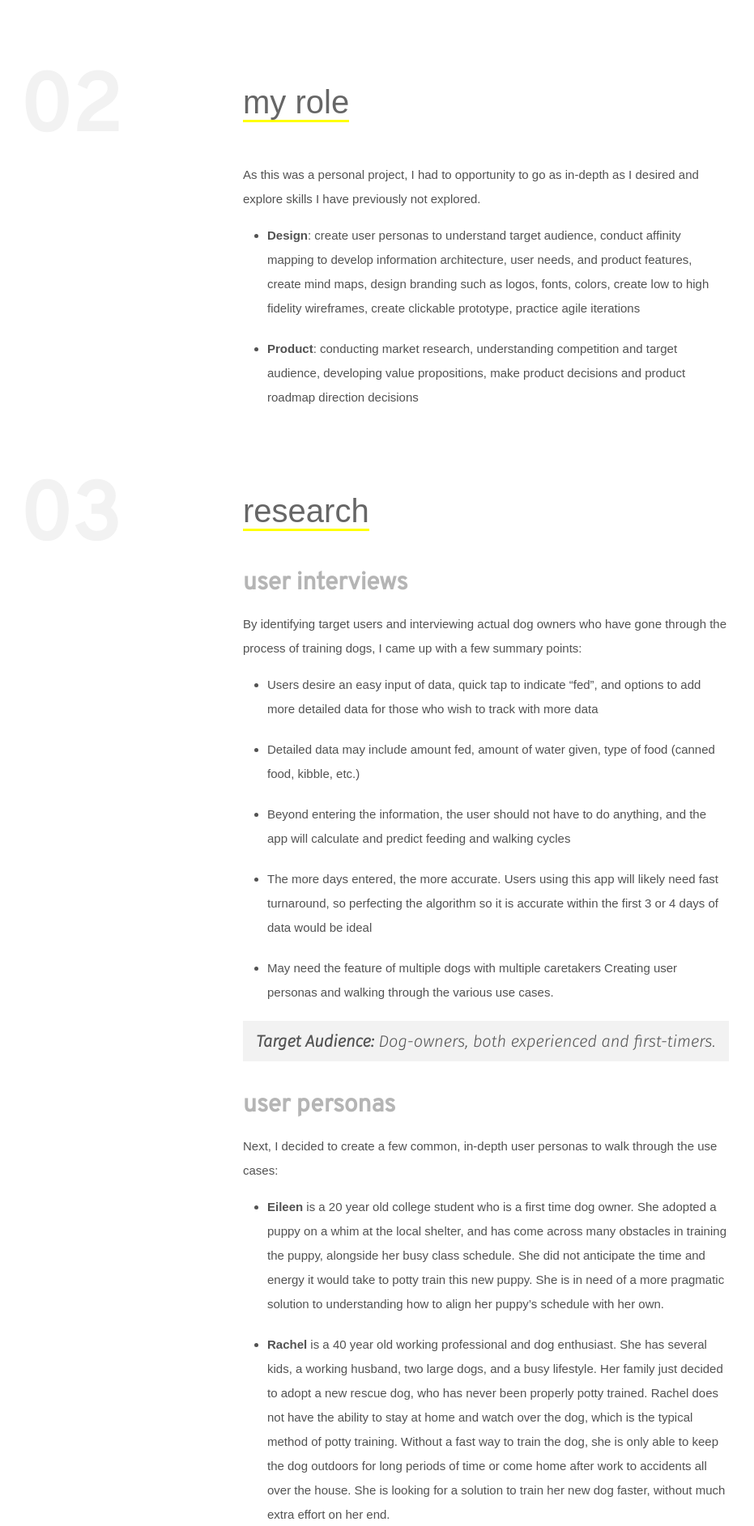
After one commit to krystinadiao/krystinadiao.github.io, a PHP site: page /doordash.html in a window 1280 px wide. The commit adds this page. Shown: the part 2734-4619 px from the top of the page at 81% size, without its empty margins (40-971 px from the left). Run offline with PHP 8.4, Linux system fonts and the light colour scheme; some libraries are stand-ins or nearby versions.

Commit message:
no message

```diff
--- /dev/null
+++ b/doordash.html
@@ -0,0 +1,507 @@
+<!DOCTYPE html>
+<html>
+<head>
+  <title>DoorDash Redesign - Krystina Diao</title>
+  <meta charset="utf-8">
+  <meta name="viewport" content="width=device-width, initial-scale=1">
+
+
+  	<link rel="apple-touch-icon" sizes="57x57" href="favicon/apple-icon-57x57.png">
+  	<link rel="apple-touch-icon" sizes="60x60" href="favicon/apple-icon-60x60.png">
+  	<link rel="apple-touch-icon" sizes="72x72" href="favicon/apple-icon-72x72.png">
+  	<link rel="apple-touch-icon" sizes="76x76" href="favicon/apple-icon-76x76.png">
+  	<link rel="apple-touch-icon" sizes="114x114" href="favicon/apple-icon-114x114.png">
+  	<link rel="apple-touch-icon" sizes="120x120" href="favicon/apple-icon-120x120.png">
+  	<link rel="apple-touch-icon" sizes="144x144" href="favicon/apple-icon-144x144.png">
+  	<link rel="apple-touch-icon" sizes="152x152" href="favicon/apple-icon-152x152.png">
+  	<link rel="apple-touch-icon" sizes="180x180" href="favicon/apple-icon-180x180.png">
+  	<link rel="icon" type="image/png" sizes="192x192"  href="favicon/android-icon-192x192.png">
+  	<link rel="icon" type="image/png" sizes="32x32" href="favicon/favicon-32x32.png">
+  	<link rel="icon" type="image/png" sizes="96x96" href="favicon/favicon-96x96.png">
+  	<link rel="icon" type="image/png" sizes="16x16" href="favicon/favicon-16x16.png">
+  	<link rel="manifest" href="favicon/manifest.json">
+  	<meta name="msapplication-TileColor" content="#ffffff">
+  	<meta name="msapplication-TileImage" content="favicon/ms-icon-144x144.png">
+  	<meta name="theme-color" content="#ffffff">
+
+  <script type="text/javascript" src="https://code.jquery.com/jquery-1.9.1.js"></script>
+  <script type="text/javascript" src="jquery.interactive_bg.js"></script>
+  <link rel="stylesheet" type="text/css" href="style.css" />
+  <link rel="stylesheet" href="animate.css">
+  <link rel="stylesheet" href="https://cdn.rawgit.com/michalsnik/aos/2.0.4/dist/aos.css" />
+  <!-- Latest compiled and minified CSS -->
+  <link rel="stylesheet" href="bootstrap.css">
+
+  <link rel="stylesheet" href="https://cdnjs.cloudflare.com/ajax/libs/font-awesome/4.6.3/css/font-awesome.min.css">
+  <link href="https://fonts.googleapis.com/css?family=Overpass" rel="stylesheet">
+  <link href="https://fonts.googleapis.com/css?family=Fira+Sans:300i" rel="stylesheet">
+
+  <script type="text/javascript" src="customscripts.js"></script>
+
+  <link rel="stylesheet" href="lightbox2-master/dist/css/lightbox.css" type="text/css" >
+
+  <script src="jquery.nav.js"></script>
+  <script src='jquery.scrollto.js'></script>
+
+  <script src="/fonts.js"></script>
+
+
+  <link rel="stylesheet" type="text/css" href="slick/slick.css">
+  <link rel="stylesheet" type="text/css" href="slick/slick-theme.css">
+
+
+
+
+  <script>
+  (function(i,s,o,g,r,a,m){i['GoogleAnalyticsObject']=r;i[r]=i[r]||function(){
+    (i[r].q=i[r].q||[]).push(arguments)},i[r].l=1*new Date();a=s.createElement(o),
+    m=s.getElementsByTagName(o)[0];a.async=1;a.src=g;m.parentNode.insertBefore(a,m)
+  })(window,document,'script','https://www.google-analytics.com/analytics.js','ga');
+
+  ga('create', 'UA-75921805-1', 'auto');
+  ga('send', 'pageview');
+
+  </script>
+</head>
+<body class="subpages">
+  <header class="nav-start">
+
+    <center>
+
+      <div class="name" >
+        <div class="tooltip">
+          <a href="climb.html"><i class="fa fa-angle-left arrow" aria-hidden="true"></i><span class="tooltip tooltiptext">Climb.gg</span></a>
+        </div>
+        &nbsp;
+        <span><a href="http://krystinadiao.com">krystina diao</a></span>
+        &nbsp;
+        <div class="tooltip">
+          <a href="league-mobile.html"><i class="fa fa-angle-right arrow" aria-hidden="true"></i><span class="tooltiptext">League Mobile Redesign</span></a>
+        </div>
+      </div class="name">
+
+    </center>
+
+
+  </header>
+
+  <div class="main" id="top">
+    <div class="cover" style="background-color:#fff; padding-top:12vh;">
+
+      <div data-aos="fade-up">
+        <h1>
+          DoorDash Redesign<span style="color:#fda57d;">.</span>
+        </h1>
+
+      </div>
+      <br/>
+
+      <div data-aos="fade-up">
+        <img src="pawtty/mainmockup.png" class="mockupimg-wide"/><br/>
+      </div>
+
+      <div data-aos="fade-up" >
+        <div class="card-row">
+          <div class="card" >
+
+            <h5>  <img src="icons/context.svg" class="icon" /> context </h5>
+            This project idea began when I adopted a dog that was not potty trained.  I faced problems such as timing walking and feeding, and coordinating schedules.  I decided to create an app concept that would smartly tackle these issues.
+            </div>
+
+            <div class="card">
+              <h5><img src="icons/me.svg" class="icon" />my role</h5>
+            As this was a personal app concept design project, I took in hand all parts of the design, product decisions, market research, and user research.
+            </div>
+
+            <div class="card">
+              <h5><img src="icons/research.svg" class="icon" />research</h5>
+              <ul class="card-list">
+                <li>Identify target users, interview sample of dog owners, and create user personas</li>
+                <li>Conduct market research on competitive services</li>
+              </ul>
+            </div>
+
+            <div class="card">
+              <h5><img src="icons/value.svg" class="icon" />value prop</h5>
+              <ul class="card-list">
+                  <li>Algorithmic core that takes user inputed data over time and calculates the dog’s patterns</li>
+                  <li>Allows multiple owners to synchronize schedules</li>
+                </ul>
+              </div>
+
+
+              <div class="card">
+                <h5><img src="icons/process.svg" class="icon" />process</h5>
+                <ul class="card-list">
+                  <li>Conduct user research and market analysis to understand audience and business environment</li>
+                  <li>Delve into wireframing, logo design, and iterate with designs</li>
+                </ul>
+              </div>
+
+
+              <div class="card">
+                <h5><img src="icons/results.svg" class="icon" />results & takeaways</h5>
+                <ul class="card-list">
+                  <li>The value behind market analysis - understanding competitors allows better understanding of the audience</li>
+                  <li>How to build the bridge and overlaps between product management and product design</li>
+                  <li>Learning more about the Apple iOS Design Principles</li>
+                </ul>
+                  </div>
+
+
+                </div></div>
+              </div>
+
+            </div>
+
+
+
+<img src="pawtty/isometricpreview.png" width="90%">
+
+
+
+            <div data-aos="fade-up" >
+              <div class="number">01</div>
+
+              <div class="container-dark">
+
+
+
+                <h4>  <span class="hello-dark">context</span></h4>
+
+                This redesign was created as part of my application to the KPCB Design Fellows.
+
+                <div class="blockquote"><b>Goal:</b> Redesign a feature of DoorDash to improve intuitiveness and user experience.</div>
+
+
+                Taking on this project, I was very excited to get to know DoorDash better.  Food delivery is a huge guilty pleasure of mine, and I love seeing the surge in competitors and trying out the different services.  Though I've had experiences with UberEats, Favor, and Postmates, I was excited to try out DoorDash for this assignment.  This allows me to have a fair comparison with other services, while maintaining a fresh view of DoorDash.<br/><br/>
+
+                I will be focusing on redesigning and improving <b>user experience</b> throughout the mobile and web applications.  As DoorDash is already an extremely well-designed service with engineers, designers, product managers, etc. working full time to create and improve the product, I opted against creation of new features or drastic changes in the design or product.  I wanted to focus, instead, on improving existing features, from a fresh perspective, while undergoing the user research process.
+                </div>
+            </div>
+
+            <div data-aos="fade-up" >
+
+              <div class="number">02</div>
+
+              <div class="container-dark">
+
+                <h4>  <span class="hello-dark">my role</span></h4>
+                As this was a personal project, I had to opportunity to go as in-depth as I desired and explore skills I have previously not explored.
+
+                <ul class="takeaways">
+                  <li><b>Design</b>: create user personas to understand target audience, conduct affinity mapping to develop information architecture, user needs, and product features, create mind maps, design branding such as logos, fonts, colors, create low to high fidelity wireframes, create clickable prototype, practice agile iterations</li>
+                  <li><b>Product</b>: conducting market research, understanding competition and target audience, developing value propositions, make product decisions and product roadmap direction decisions</li>
+                </ul>
+              </div>
+
+            </div>
+
+            <div data-aos="fade-up" >
+              <div class="number">03</div>
+
+              <div class="container-dark">
+
+                <h4>  <span class="hello-dark">research</span></h4>
+
+                <div class="subheader">User Interviews</div>
+
+                By identifying target users and interviewing actual dog owners who have gone through the process of training dogs, I came up with a few summary points:<br/>
+
+                <ul class="takeaways">
+                <li>Users desire an easy input of data, quick tap to indicate “fed”, and options to add more detailed data for those who wish to track with more data</li>
+                <li>Detailed data may include amount fed, amount of water given, type of food (canned food, kibble, etc.)</li>
+                <li>Beyond entering the information, the user should not have to do anything, and the app will calculate and predict feeding and walking cycles</li>
+                <li>The more days entered, the more accurate. Users using this app will likely need fast turnaround, so perfecting the algorithm so it is accurate within the first 3 or 4 days of data would be ideal</li>
+                <li>May need the feature of multiple dogs with multiple caretakers
+                Creating user personas and walking through the various use cases.</li>
+                </ul>
+
+                <div class="blockquote"><b>Target Audience:</b> Dog-owners, both experienced and first-timers.</div>
+
+                <div class="subheader">User Personas</div>
+
+                Next, I decided to create a few common, in-depth user personas to walk through the use cases:<br/>
+
+                <ul class="takeaways">
+                  <li><b>Eileen</b> is a 20 year old college student who is a first time dog owner. She adopted a puppy on a whim at the local shelter, and has come across many obstacles in training the puppy, alongside her busy class schedule. She did not anticipate the time and energy it would take to potty train this new puppy. She is in need of a more pragmatic solution to understanding how to align her puppy’s schedule with her own.</li>
+
+                  <li><b>Rachel</b> is a 40 year old working professional and dog enthusiast. She has several kids, a working husband, two large dogs, and a busy lifestyle. Her family just decided to adopt a new rescue dog, who has never been properly potty trained. Rachel does not have the ability to stay at home and watch over the dog, which is the typical method of potty training. Without a fast way to train the dog, she is only able to keep the dog outdoors for long periods of time or come home after work to accidents all over the house. She is looking for a solution to train her new dog faster, without much extra effort on her end.</li>
+
+                  <li><b>Lucy</b> is a 15 year old high school student who runs her own dog sitting and dog training business. She offers services such as taking care of dogs while the owners are away, as well as taking puppies and new rescue dogs for a couple weeks to train for a busy owner. It is typically difficult for Lucy to instill potty training techniques on the dogs over such a short period of time. She is looking for something that will help expedite the training process, so she can complete potty training in a set amount of days for customers, and build a more competitive business.</li>
+                </ul>
+
+                <div class="subheader">Key takeaways from user research</div>
+                <ul class="takeaways">
+                <li>With a very targeted user base, how will this app grow? In addition, once people are done potty training a new dog, the application will likely be not needed anymore. How can I make it consistently add value to the user’s life?</li>
+                <li>Focusing on just potty training tracking, or also expanding to walking and exercise tracking? This may be of use to families or people sharing a dog with varied schedules, for each individual to easily view when the dog was last walked and for how long. Would this detract focus from the main use of the app?</li>
+              </ul>
+
+              <div class="subheader">Market Research</div>
+              I decided to continue my research by researching current competitive services in the same market.  This allows me to better understand not only who the potential competitors are, but also the market environment, as well as what customers are or are not happy with in the current existing services.
+
+              <ul class="takeaways">
+              <li><b><a href="http://www.puddleandpile.com/" target="_blank">Puddle & Pile</a> (iOS and Android app — $1.99)</b>:
+
+              App solely focused on tracking and learning a dog’s toilet behavior, promising no guesswork after a few days of data. The concept is well thought out, but the user experience is lacking and not very intuitive. Critical reviews include difficult to edit/read past inputs, no option to track more than one dog, and the inability for multiple users to access the same dog data.</li>
+
+              <li><b><a href="http://www.pawtracksapp.com/" target="_blank">Paw Tracks</a> (iOS app — Free)</b>:
+
+              Focuses on the aspect of logging using the bathroom while walking, length of walks, time of walks, and who took the walk. The app allows multiple dogs and multiple users to share a dog. Primary use is not for toilet training a dog, but rather for syncing with multiple users on when the dog has walked and pooped/peed. Negative reviews include buggy data after multiple uses,user interface problems, lack of data visualizations, and constant server errors.</li>
+
+              <li><b><a href="http://www.poopeepuppy.com/" target="_blank">PooPee Puppy</a> (iOS app — Discontinued)</b>:
+
+              This app received a good amount of attention while it was out, but now it is currently under construction, with no date of returning. It features a three button interface for entering when the dog has peed, pooped, or had an accident. Beyond that, you can view the dog’s progress and receive notifications when the dog is expected to need to use the bathroom again.</li>
+
+            </ul>
+              </div>
+
+            </div>
+
+            <div data-aos="fade-up" >
+              <div class="number">04</div>
+              <div class="container-dark">
+
+                <h4>  <span class="hello-dark">value prop</span></h4>
+
+                By gathering market data and overlaying that with the purpose and context of creating this app, I was able to gather some important points that make Pawtty more valuable or unique in its offerings:
+
+                <ul class="takeaways">
+                  <li>Manual input of data, similar to the competitor apps, but Pawtty will feature an algorithmic core that takes this user inputed data and extrapolate, predict, and learn based off of the patterns</li>
+                  <li>Competitor apps typically only tackle one of the two major problems - potty training or synchronized schedules for multiple owners; Pawtty will solve both in one go</li>
+                  <li>Pawtty will allow users to own and manage multiple dogs</li>
+                  <li>Pawtty will provide an easy "share" platform for co-owners to notify each other of a walk, a bathroom break, or things like a change in their schedule</li>
+                </ul>
+
+              </div>
+
+            </div>
+
+            <div data-aos="fade-up" >
+              <div class="number">05</div>
+              <div class="container-dark">
+
+                <h4>  <span class="hello-dark">process</span></h4>
+
+                <div class="subheader">Brainstorming</div>
+
+                <section class="regular slider">
+                  <div>
+                    <img src="pawtty/brainstorming.jpg"/>
+                  </div>
+                </section>
+
+                <div class="caption"><span>Brain map of the various ideas that could be implemented</span></div>
+
+                <section class="regular slider">
+                  <div>
+                    <img style="border:none" src="pawtty/logo-temp.jpg"/>
+                  </div>
+                </section>
+
+                <div class="caption"><span>Creation of the app icon</span></div>
+
+                <section class="regular slider">
+                  <div><center>
+                    <img style="border:none; width:60%;" src="pawtty/pawttytext.png"/></center>
+                  </div>
+                </section>
+
+                <div class="caption"><span>Creation of a simple logo that will be used throughout the app</span></div>
+
+                <div class="subheader">Wireframes</div>
+
+
+                <section class="regular slider">
+                  <div>
+                    <img src="pawtty/lowfi.png"/>
+                  </div>
+                </section>
+
+
+
+                <div class="caption"><span>Initial low-fi walkthrough of the basic screens
+</span></div>
+
+
+                <section class="twoscreens slider">
+                  <div>
+                    <img src="pawtty/screens/01.png"/>
+                  </div>
+                  <div>
+                    <img src="pawtty/screens/02.png"/>
+                  </div>
+                  <div>
+                    <img src="pawtty/screens/03.png"/>
+                  </div>
+                  <div>
+                    <img src="pawtty/screens/04.png"/>
+                  </div>
+                </section>
+
+
+                <div class="caption"><span>Loading screen and login / signup screens</span></div>
+                <section class="twoscreens slider">
+                  <div>
+                    <img src="pawtty/screens/05.png"/>
+                  </div>
+                  <div>
+                    <img src="pawtty/screens/06.png"/>
+                  </div>
+                  <div>
+                    <img src="pawtty/screens/07.png"/>
+                  </div>
+                  <div>
+                    <img src="pawtty/screens/08.png"/>
+                  </div>
+                  <div>
+                    <img src="pawtty/screens/09.png"/>
+                  </div>
+                </section>
+
+
+                <div class="caption"><span>Dog selection and dog overview screens </span></div>
+
+
+                <section class="twoscreens slider">
+                  <div>
+                    <img src="pawtty/screens/10.png"/>
+                  </div>
+                  <div>
+                    <img src="pawtty/screens/11.png"/>
+                  </div>
+                  <div>
+                    <img src="pawtty/screens/12.png"/>
+                  </div>
+                  <div>
+                    <img src="pawtty/screens/13.png"/>
+                  </div>
+                  <div>
+                    <img src="pawtty/screens/14.png"/>
+                  </div>
+                  <div>
+                    <img src="pawtty/screens/15.png"/>
+                  </div>
+                </section>
+
+
+                <div class="caption"><span>Editing, adding dog profiles and settings</span></div>
+
+                <div class="subheader">Challenges encountered during wireframing</div>
+
+                <ul class="takeaways">
+                  <li><b>Using symbols vs. text to represent actions</b>: For example, the settings, back, add new buttons. I went back and forth between making them text-based buttons or icon-based. I ultimately decided on icon based due to the simplicity and intuitiveness of the icons and actions themselves. If the actions were a little more uncommon, or icons a little harder to understand, text-based would likely be the better option.</li>
+                </ul>
+
+                <div class="subheader">Future iterations and implementations</div>
+
+                <ul class="takeaways">
+                  <li>Adding more data visualization functions</li>
+                  <li>Being able to view historical logs</li>
+                </ul>
+
+
+
+              </div>
+
+            </div>
+
+            <div data-aos="fade-up" >
+              <div class="number">06</div>
+
+              <div class="container-dark">
+
+                <h4>  <span class="hello-dark">results & takeaways</span></h4>
+
+                <ul class="takeaways">
+                  As this was the first time I had conducted such in-depth market research prior to building the product, I was able to learn just how valuable market research and analysis is.  Not only does it provide information on the competitors and the market environment, it also allows a more direct understanding of the target audience and their demands.  <br/><br/>
+
+                  By taking the lead in both product and design roles, I have been able to solidify my ability to communicate between product manager tasks and designer tasks.
+                  <br/><br/>
+
+                  Mistakes I made included not fully understanding the Apple iOS interface design standards.  Though I created a visually pleasing design, I did not take into account the regulations and standards of iOS design principles.
+              </div>
+
+            </div>
+
+
+
+
+
+            <div class="contain2 col-md-12 footer-img">
+                <div class="number2">view more</div>
+<br/><br/>
+
+<div class="container-footer">
+<nav>
+    <ul class="viewmore">
+       <li class="column">
+          <ul>
+            <li><a href="climb.html">Climb.gg</a></li>
+            <li><a href="league-mobile.html">League mobile</a></li>
+
+          </ul>
+        </li>
+        <li class="column">
+          <ul>
+            <li><a href="bv-interface.html">BV Interface</a></li>
+            <li><a href="bv-analytics.html">BV Analytics</a></li>
+          </ul>
+        </li>
+    </ul>
+
+</div>
+</nav>
+</div>
+</br><br/>
+
+
+              <section id="footer">
+                <a href="#top" class="btt">&nbsp;Back to top&nbsp;</a><br/><br/>
+
+
+                © 2017 Krystina Diao
+
+              </section>
+
+</div>
+
+          </div>
+
+
+
+
+
+          <script src="https://cdn.rawgit.com/michalsnik/aos/2.0.4/dist/aos.js"></script>
+          <script src="lightbox2-master/dist/js/lightbox.js" type="text/javascript"></script>
+
+          <script>
+          AOS.init({
+            easing: 'ease-out-back',
+            duration: 1000
+          });
+          </script>
+
+          <script src="slick/slick.js" type="text/javascript" charset="utf-8"></script>
+          <script type="text/javascript">
+          $(document).on('ready', function() {
+            $(".regular").slick({
+              dots: true,
+              infinite: true,
+              slidesToShow: 1,
+              slidesToScroll: 1
+            });
+          });
+
+          $('.twoscreens').slick({
+  dots: true,
+  infinite: true,
+  speed: 300,
+  slidesToShow: 2,
+  slidesToScroll: 2,
+
+});
+          </script>
+
+        </body>
+        </html>
--- a/index.html
+++ b/index.html
@@ -86,7 +86,7 @@ body {
 <div class="wrapper-top Aligner">
 							<div class="text Aligner-item">
 
-								<span>Hi, I'm Krystina, and I like exploring the intersection of design, development, and business.
+								<span>Hi, I'm Krystina, and I like exploring the intersection of design, research, and business.
 </span>
 								<br/><br/>
 
--- a/style.css
+++ b/style.css
@@ -370,8 +370,8 @@ a.medium-button:hover{
 }
 
 
-::-moz-selection { background: yellow; }
-::selection { background: yellow; }
+::-moz-selection { background: #fffd72; }
+::selection { background: #fffd72; }
 
 
  .number{
```
